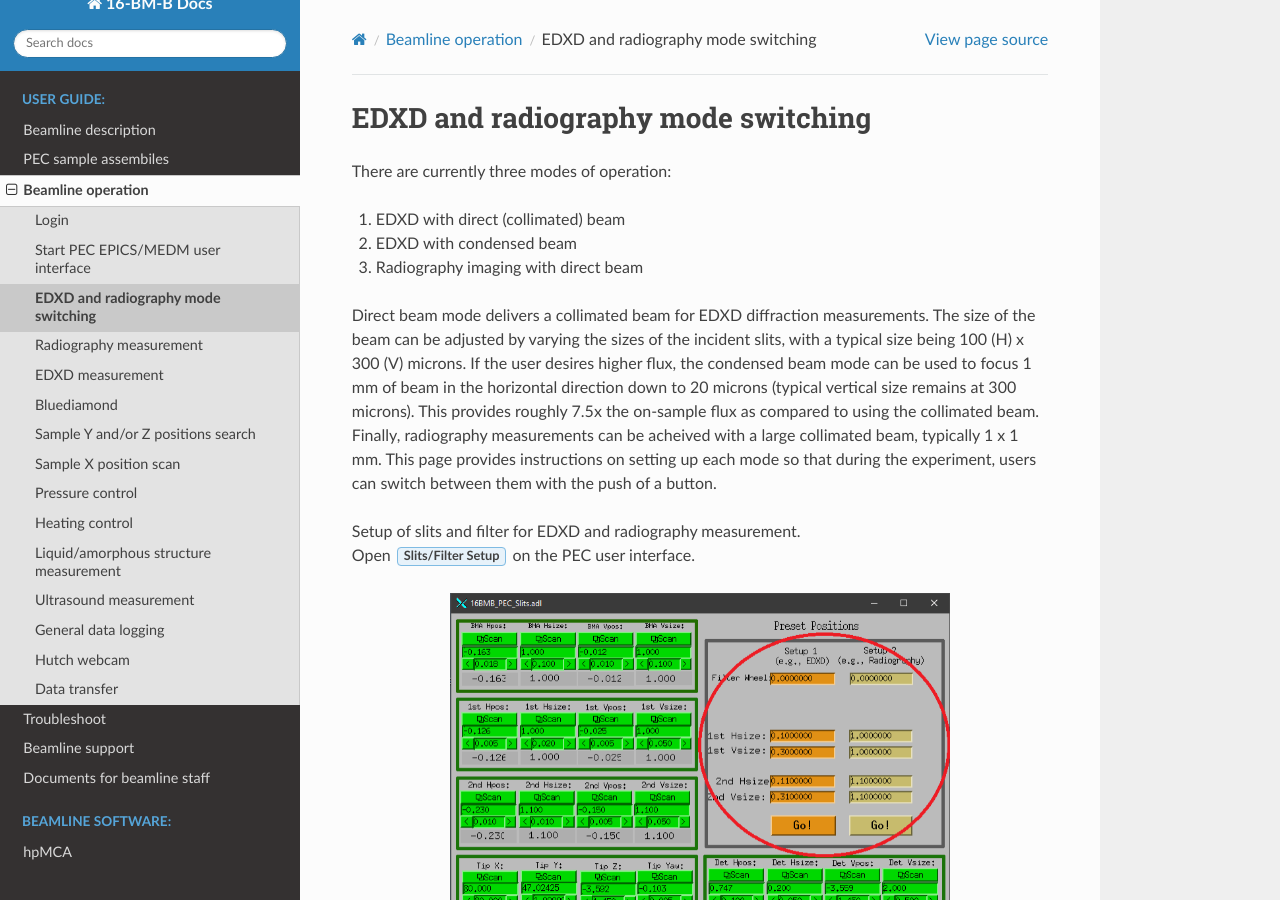
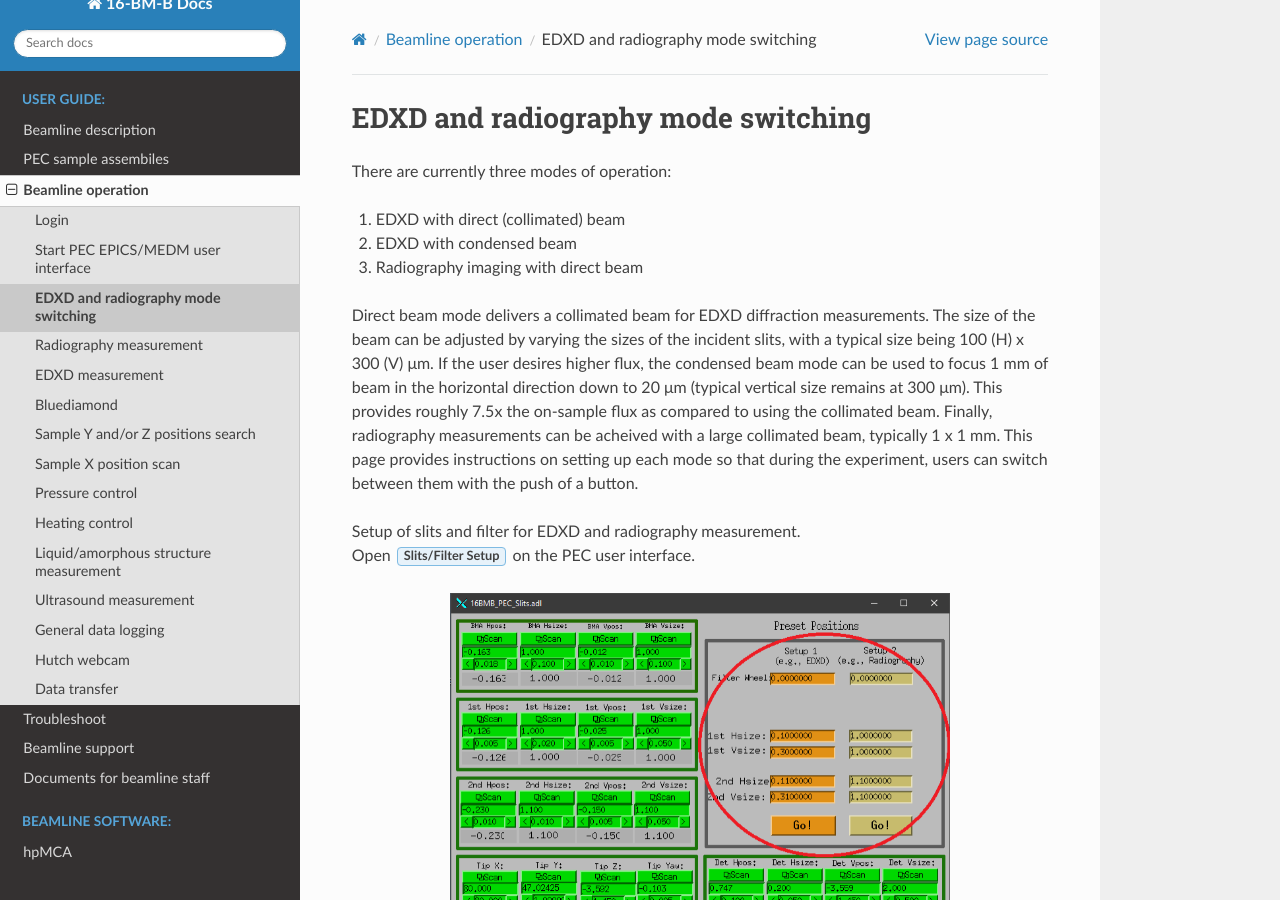
Before and after one commit to taeastmo/16BMB_manual, a Sphinx documentation site: the page built from docs/source/operations/item_003_EDXD_radiography_switching.rst, in a window 1280 px wide and 900 px high. Built offline with Sphinx 7.4.7 and the Read the Docs theme 3.1.0, drawn with Linux system fonts in a browser that asks for light colours.

Commit message:
Update item_003_EDXD_radiography_switching.rst

```diff
--- a/docs/source/operations/item_003_EDXD_radiography_switching.rst
+++ b/docs/source/operations/item_003_EDXD_radiography_switching.rst
@@ -6,7 +6,7 @@
 2. EDXD with condensed beam
 3. Radiography imaging with direct beam
 
-Direct beam mode delivers a collimated beam for EDXD diffraction measurements. The size of the beam can be adjusted by varying the sizes of the incident slits, with a typical size being 100 (H) x 300 (V) microns. If the user desires higher flux, the condensed beam mode can be used to focus 1 mm of beam in the horizontal direction down to 20 microns (typical vertical size remains at 300 microns). This provides roughly 7.5x the on-sample flux as compared to using the collimated beam. Finally, radiography measurements can be acheived with a large collimated beam, typically 1 x 1 mm. This page provides instructions on setting up each mode so that during the experiment, users can switch between them with the push of a button.
+Direct beam mode delivers a collimated beam for EDXD diffraction measurements. The size of the beam can be adjusted by varying the sizes of the incident slits, with a typical size being 100 (H) x 300 (V) μm. If the user desires higher flux, the condensed beam mode can be used to focus 1 mm of beam in the horizontal direction down to 20 μm (typical vertical size remains at 300 μm). This provides roughly 7.5x the on-sample flux as compared to using the collimated beam. Finally, radiography measurements can be acheived with a large collimated beam, typically 1 x 1 mm. This page provides instructions on setting up each mode so that during the experiment, users can switch between them with the push of a button.
 
 
 
```
